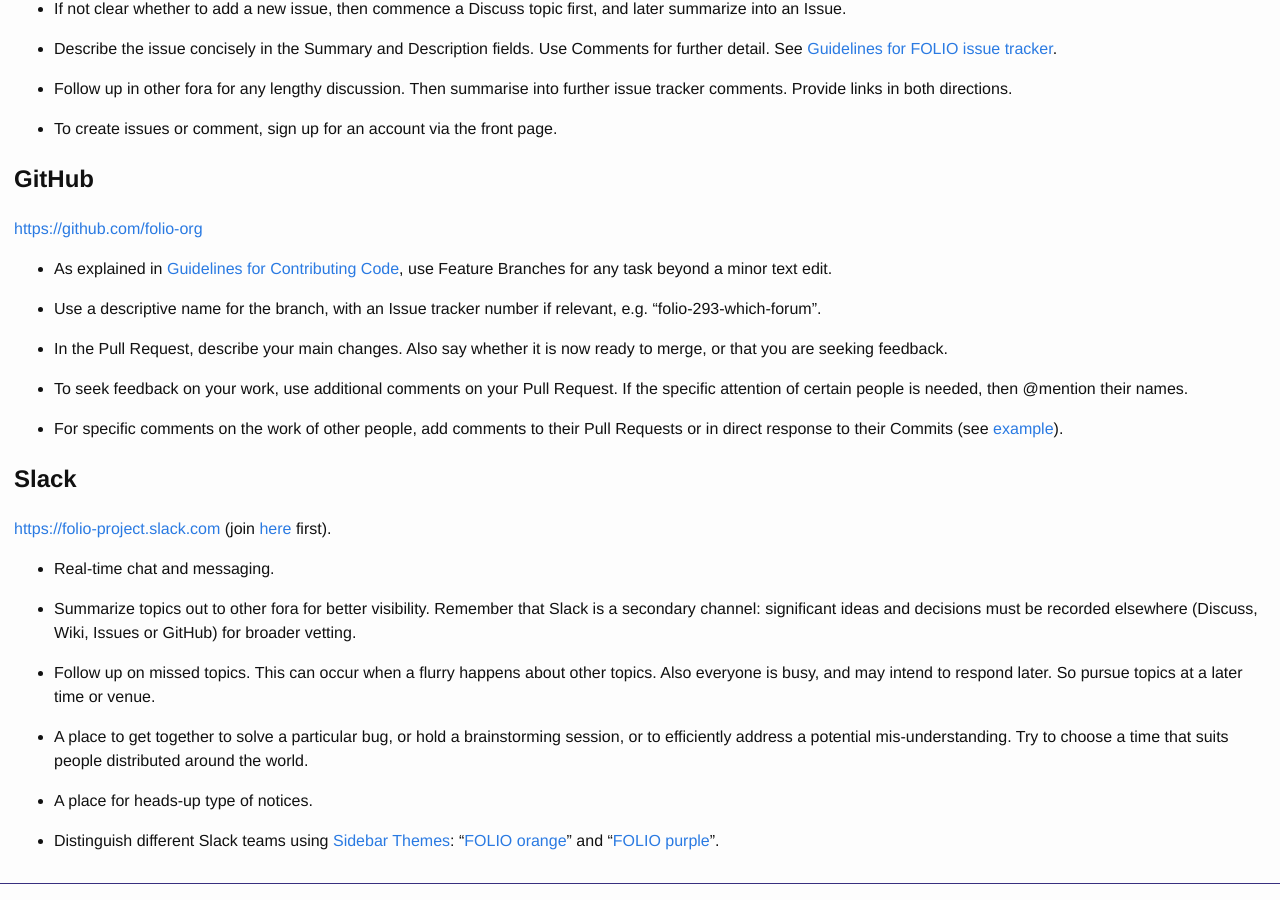
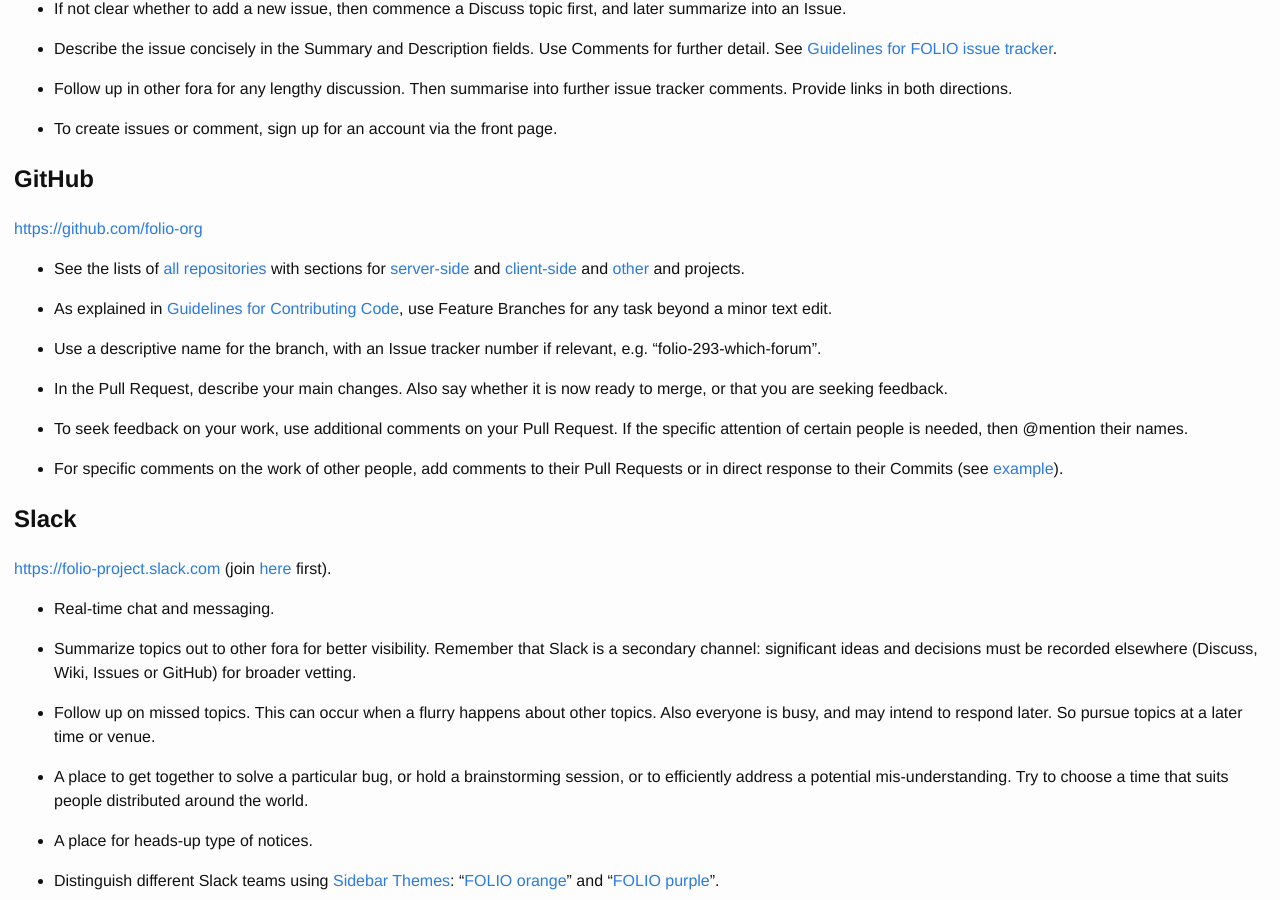
Before and after one commit to folio-org/folio-org.github.io, a Jekyll site: the page built from community/which-forum.md, in a window 1280 px wide and 900 px high, scrolled down 1654 px. Built offline with Jekyll 4.4.1, drawn with Linux system fonts in a browser that asks for light colours; nearby versions of some CDN libraries.

Commit message:
Add more links to all repos

```diff
--- a/community/which-forum.md
+++ b/community/which-forum.md
@@ -123,6 +123,12 @@
 
 [https://github.com/folio-org](https://github.com/folio-org)
 
+- See the lists of [all repositories](/source-code) with sections for
+[server-side](/source-code/#server-side) and
+[client-side](/source-code/#client-side) and
+[other](/source-code/#other-projects) and
+projects.
+
 - As explained in
   [Guidelines for Contributing Code](contrib-code),
   use Feature Branches for any task beyond a minor text edit.
```
